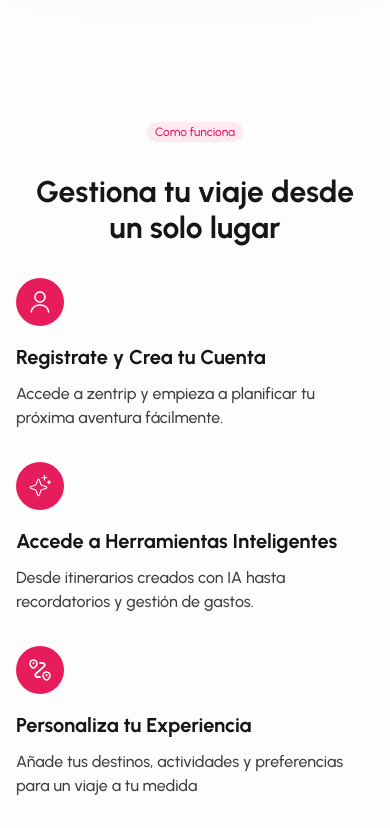
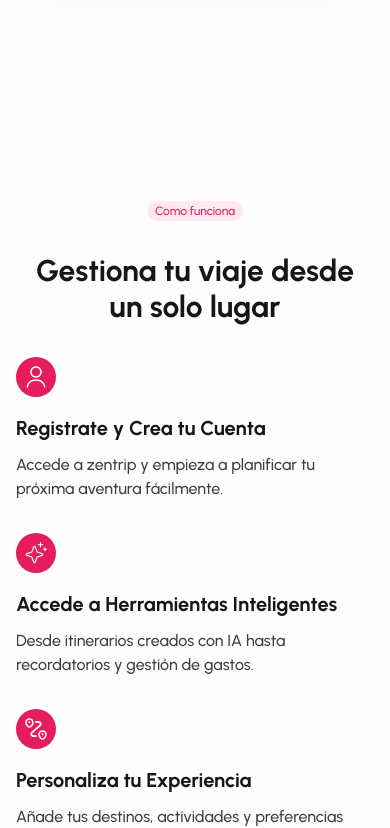
Before and after one commit to Ignacio918/viajes-app, a React (Vite) app in the folder viajes-app/: page / in a window 390 px wide. Shown: the part 1520-2348 px from the top of the page. Built offline with nearby package versions, Linux system fonts and the light colour scheme; a web font is replaced by a local one.

Commit message:
arreglo margenes howitworks

```diff
--- a/viajes-app/src/styles/HowItWorks.css
+++ b/viajes-app/src/styles/HowItWorks.css
@@ -1,19 +1,24 @@
+/* src/styles/HowItWorks.css */
 .how-it-works {
   @apply w-full bg-[#FDFDFD];
-  padding: 20px 0 160px 0; /* 128px arriba (py-32) y 160px abajo para dar más espacio hacia beneficios */
+  padding: 64px 0 128px 0;
 }
 
 .how-it-works__container {
-  @apply max-w-[1440px] mx-auto px-[160px] flex items-start gap-[160px];
+  @apply max-w-[1440px] mx-auto flex items-start gap-[160px];
+  padding: 0 112px;
 }
 
 .how-it-works__image {
-  @apply w-[550px] h-[800px] rounded-[20px] ;
+  @apply w-[550px] h-[800px] rounded-[20px] relative;
   filter: drop-shadow(0px 4px 44px rgba(0, 0, 0, 0.25));
+  position: relative;
+  z-index: 1;
 }
 
 .how-it-works__right {
-  @apply w-[554px] mt-[88px] flex flex-col gap-8;
+  @apply w-[554px] flex flex-col gap-8;
+  padding-top: 67px;
 }
 
 .how-it-works__badge {
@@ -48,15 +53,22 @@
   @apply text-base text-[#3E3E3E] font-urbanist font-medium leading-6;
 }
 
+/* Media queries */
+@media (min-width: 1440px) {
+  .how-it-works__container {
+    padding: 0 120px;
+  }
+}
+
 @media (max-width: 1439px) {
   .how-it-works__container {
-    @apply px-16;
+    padding: 0 60px;
   }
 }
 
 @media (max-width: 1279px) {
   .how-it-works__container {
-    @apply flex-col items-center;
+    @apply flex-col items-center px-8;
   }
 
   .how-it-works__right {
@@ -72,9 +84,19 @@
   }
 }
 
-@media (max-width: 639px) {
+@media (max-width: 1024px) {
+  .how-it-works {
+    padding: 32px 0 64px 0;
+  }
+
   .how-it-works__container {
-    @apply px-4;
+    padding: 0 32px;
+  }
+}
+
+@media (max-width: 768px) {
+  .how-it-works__container {
+    padding: 0 24px;
   }
 
   .how-it-works__image {
@@ -97,3 +119,19 @@
     @apply w-full;
   }
 }
+
+@media (max-width: 480px) {
+  .how-it-works__container {
+    padding: 0 16px;
+  }
+
+  .how-it-works__feature-icon {
+    @apply w-10 h-10 p-2;
+  }
+}
+
+/* Optimizaciones */
+* {
+  backface-visibility: hidden;
+  -webkit-font-smoothing: antialiased;
+}
```
